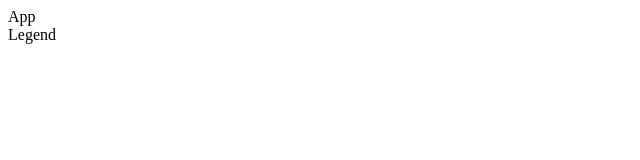
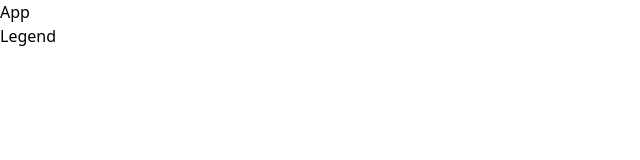
Before and after one commit to pedrogpimenta/vizzuality-code-challenge, a React (Create React App) app: page / in a window 1280 px wide. Shown: the top 160 px of the page, without its empty margins (0-640 px from the left). Built offline with nearby package versions, Linux system fonts and the light colour scheme.

Commit message:
Add Tailwindcss + Craco

```diff
--- /dev/null
+++ b/craco.config.js
@@ -0,0 +1,10 @@
+module.exports = {
+  style: {
+    postcss: {
+      plugins: [
+        require('tailwindcss'),
+        require('autoprefixer'),
+      ],
+    },
+  },
+}
--- a/src/components/App/App.css
+++ /dev/null
@@ -1,38 +0,0 @@
-.App {
-  text-align: center;
-}
-
-.App-logo {
-  height: 40vmin;
-  pointer-events: none;
-}
-
-@media (prefers-reduced-motion: no-preference) {
-  .App-logo {
-    animation: App-logo-spin infinite 20s linear;
-  }
-}
-
-.App-header {
-  background-color: #282c34;
-  min-height: 100vh;
-  display: flex;
-  flex-direction: column;
-  align-items: center;
-  justify-content: center;
-  font-size: calc(10px + 2vmin);
-  color: white;
-}
-
-.App-link {
-  color: #61dafb;
-}
-
-@keyframes App-logo-spin {
-  from {
-    transform: rotate(0deg);
-  }
-  to {
-    transform: rotate(360deg);
-  }
-}
--- a/src/index.css
+++ b/src/index.css
@@ -1,13 +1,3 @@
-body {
-  margin: 0;
-  font-family: -apple-system, BlinkMacSystemFont, 'Segoe UI', 'Roboto', 'Oxygen',
-    'Ubuntu', 'Cantarell', 'Fira Sans', 'Droid Sans', 'Helvetica Neue',
-    sans-serif;
-  -webkit-font-smoothing: antialiased;
-  -moz-osx-font-smoothing: grayscale;
-}
-
-code {
-  font-family: source-code-pro, Menlo, Monaco, Consolas, 'Courier New',
-    monospace;
-}
+@tailwind base;
+@tailwind components;
+@tailwind utilities;
--- a/src/index.js
+++ b/src/index.js
@@ -1,5 +1,6 @@
 import React from 'react';
 import ReactDOM from 'react-dom';
+import './index.css';
 import App from './components/App/App';
 import reportWebVitals from './reportWebVitals';
 
--- /dev/null
+++ b/tailwind.config.js
@@ -0,0 +1,11 @@
+module.exports = {
+  purge: [],
+  darkMode: false, // or 'media' or 'class'
+  theme: {
+    extend: {},
+  },
+  variants: {
+    extend: {},
+  },
+  plugins: [],
+}
```
Also changed, not shown: package.json (+8 -4 lines), 1 other file (tests, documents, lock files or other folders).
